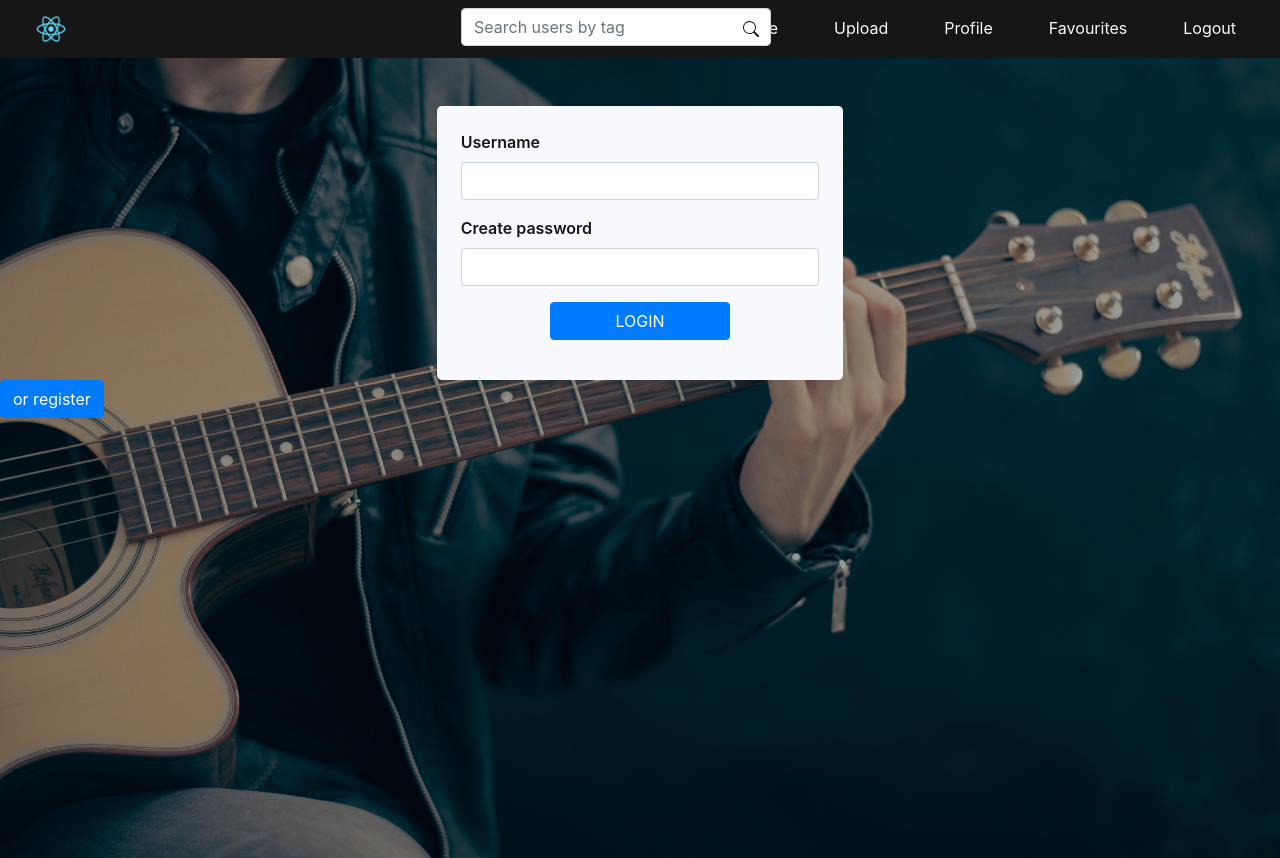
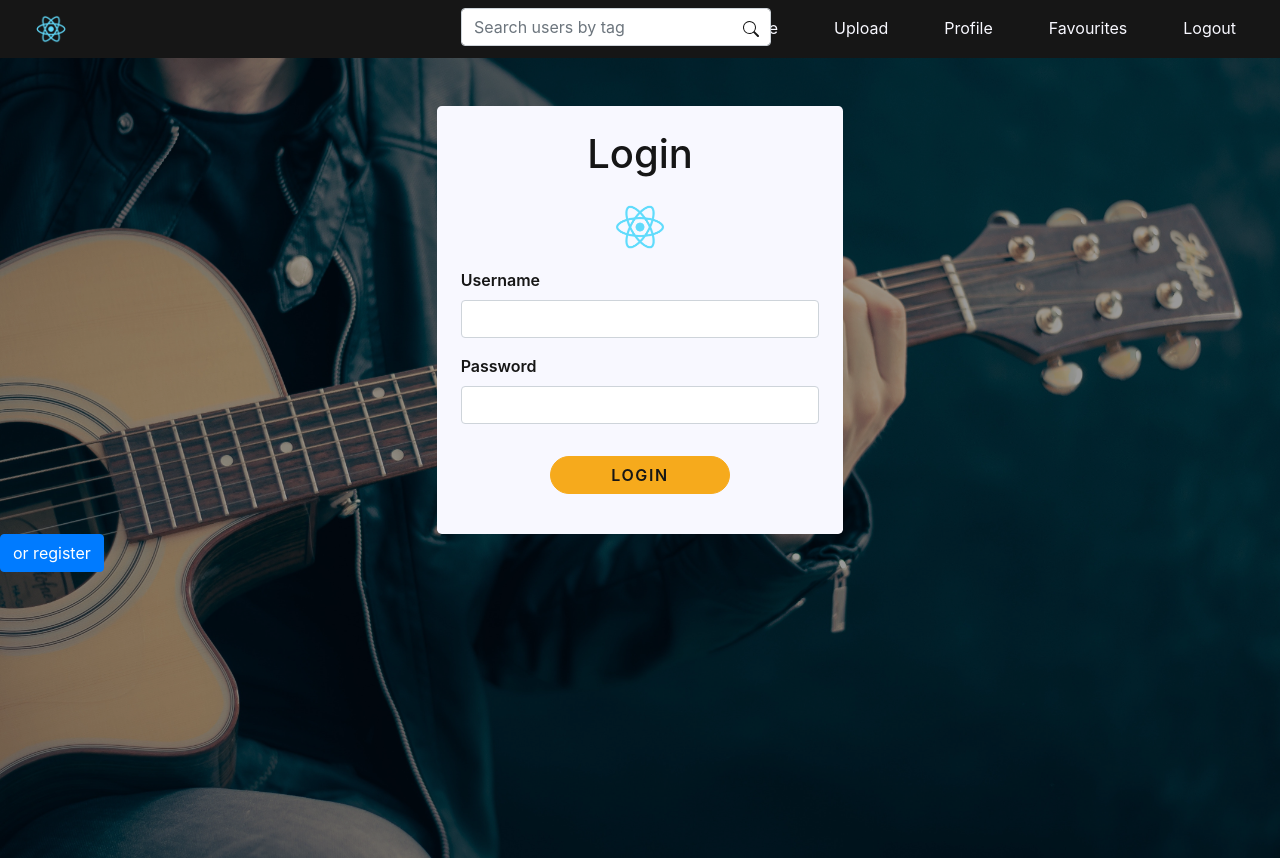
Before and after one commit to Orlian/mediaservicesProject, a React (Create React App) app: page / in a window 1280 px wide. Built offline with nearby package versions, Linux system fonts and the light colour scheme.

Commit message:
form styles

```diff
--- a/src/components/LoginForm.js
+++ b/src/components/LoginForm.js
@@ -1,4 +1,4 @@
-import {Form, Button, Row, Col} from 'react-bootstrap';
+import {Form, Button, Row, Col, Image} from 'react-bootstrap';
 import PropTypes from 'prop-types';
 import {useContext} from 'react';
 import {MediaContext} from '../contexts/MediaContext';
@@ -32,7 +32,7 @@ const LoginForm = ({history}) => {
       setUser(userdata.user);
       history.push('/home');
     } catch (e) {
-      console.log('doLogin', e.message);
+      console.log('doLogin unauthorised', e.message);
     }
     console.log(inputs);
   };
@@ -42,7 +42,8 @@ const LoginForm = ({history}) => {
 
   return (
     <>
-      <Row className=" d-flex justify-content-center">
+
+      <Row className="d-flex justify-content-center">
         <Col lg={4} className="mt-5" >
           <Formik
             initialValues={initialValues}
@@ -69,6 +70,13 @@ const LoginForm = ({history}) => {
                 className="p-4 rounded-lg"
                 style={{backgroundColor: '#f8f8ff'}}
               >
+                <div className="d-flex justify-content-center">
+                  <h1>Login</h1>
+                </div>
+                <div className="d-flex justify-content-center my-3">
+                  <Image src="logo192.png"
+                    style={{width: '50px'}}/>
+                </div>
                 <Form.Group>
                   <Form.Label>Username</Form.Label>
                   <Form.Control
@@ -85,25 +93,25 @@ const LoginForm = ({history}) => {
                   ): null}
                 </Form.Group>
                 <Form.Group>
-                  <Form.Label>Create password</Form.Label>
+                  <Form.Label>Password</Form.Label>
                   <Form.Control
                     type="password"
                     name="password"
                     onChange={handleChange}
                     onBlur={handleBlur}
                     value={values.password}
-                    className={touched.email && errors.email ? 'error' : null}
+                    className={touched.password && errors.password ?
+                      'error' : null}
                   />
-                  {touched.email && errors.email ? (
-                    <div className="error-message">{errors.email}</div>
+                  {touched.password && errors.password ? (
+                    <div className="error-message">{errors.password}</div>
                   ): null}
                 </Form.Group>
                 <Form.Group className="d-flex justify-content-center">
                   <Button
-                    variant="primary"
                     type="submit"
                     disabled={isSubmitting}
-                    className="w-50"
+                    className="w-50 mt-3 form-btn"
                   >
                 LOGIN
                   </Button>
--- a/src/components/RegisterForm.js
+++ b/src/components/RegisterForm.js
@@ -154,11 +154,8 @@ const RegisterForm = () => {
                 <Form.Group className="d-flex justify-content-center">
                   <Button type="submit"
                     disabled={isSubmitting}
-                    className="w-50 font-weight-bold form-btn"
-                    style={{backgroundColor: '#f6aa1c',
-                      border: '1px solid #f6aa1c',
-                      color: '#161616',
-                      borderRadius: '30em'}}>
+                    className="w-50 mt-3 form-btn"
+                  >
                 REGISTER
                   </Button>
                 </Form.Group>
--- a/src/forms.scss
+++ b/src/forms.scss
@@ -7,6 +7,22 @@ form {
   .form-label {
     font-weight: 600;
   }
+
+  .form-btn {
+    background-color: $yellow;
+    border: 1px solid $yellow;
+    color: $black;
+    border-radius: 30em;
+    font-weight: 600;
+    letter-spacing: 0.1em;
+
+    &:hover {
+      background-color: $black;
+      border: 1px solid $black;
+      color: $white;
+    }
+  }
+
   .error-message {
     color: $error;
     height: 1em;
@@ -14,4 +30,5 @@ form {
     font-size: .8em;
     font-weight: 600;
   }
+
 }
--- a/src/hooks/ApiHooks.js
+++ b/src/hooks/ApiHooks.js
@@ -72,7 +72,7 @@ const useLogin = () => {
       const response = await doFetch(baseUrl + 'login', fetchOptions);
       return response;
     } catch (e) {
-      console.log(e.message);
+      alert(e.message);
     }
   };
   return {postLogin};
--- a/src/view/Login.js
+++ b/src/view/Login.js
@@ -22,7 +22,8 @@ const Login = () => {
       >
         <div
           style={{background: 'rgba(0, 0, 0, 0.4)',
-            height: '100vh'}}>
+            height: '100vh'}}
+        >
           { toggle ? <LoginForm/> : <RegisterForm setToggle={setToggle}/> }
           <Button onClick={showHide}>{toggle ? 'or register' : 'or login'}
           </Button>
```
Also changed, not shown: src/components/UserForm.js (added, +9 -0 lines).
